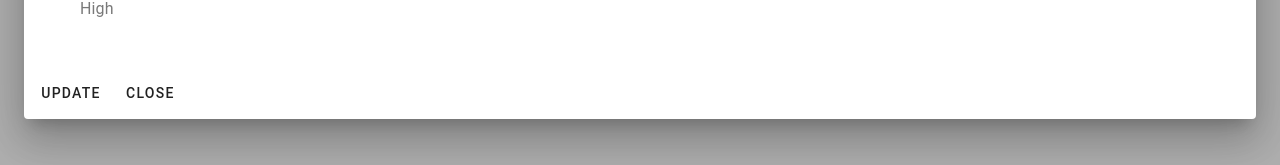
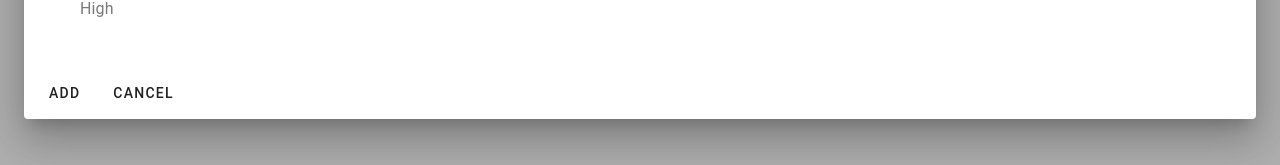
Before and after one commit to elianamusser/todo, a Vue app: page / in a window 1280 px wide. Both pictures are taken after a click on the button "ADD". Shown: the part 535-700 px from the top of the page. Built offline with nearby package versions, Linux system fonts and the light colour scheme.

Commit message:
Added isComplete checkbox and action buttons for task

```diff
--- a/src/components/Page.vue
+++ b/src/components/Page.vue
@@ -19,6 +19,7 @@ export default {
         description: this.description,
         deadline: this.deadline,
         priority: this.priority,
+        showUpdateButton: true,
       };
       this.tasks.push(newTask);
 
@@ -30,6 +31,10 @@ export default {
 
       //close dialog
       this.dialog = false;
+    },
+    deleteTask(item) {
+      const toDeleteIndex = this.tasks.indexOf(item)
+      tasks.splice(this.tasks.indexOf(item), 1)
     },
   }
 };
@@ -61,7 +66,12 @@ export default {
           <td>{{ '' + item.description }}</td>
           <td>{{ '' + item.deadline }}</td>
           <td>{{ '' + item.priority }}</td>
-
+          <!--when checked, delete this object from tasks array-->
+          <td><input type="checkbox" @click="item.showUpdateButton = !item.showUpdateButton"></input></td>
+          <td>
+            <v-btn v-if="item.showUpdateButton">Update</v-btn>
+            <v-btn>Delete</v-btn>
+          </td>
         </tr>
       </tbody>
     </v-table>
@@ -89,8 +99,8 @@ export default {
           </v-card-text>
           <v-card-actions>
             <!-- todo: add functionality -->
-            <v-btn @click="updateTable">Update</v-btn>
-            <v-btn @click="dialog = false">Close</v-btn>
+            <v-btn @click="updateTable">Add</v-btn>
+            <v-btn @click="dialog = false">Cancel</v-btn>
           </v-card-actions>
         </v-form>
       </v-card>
```
